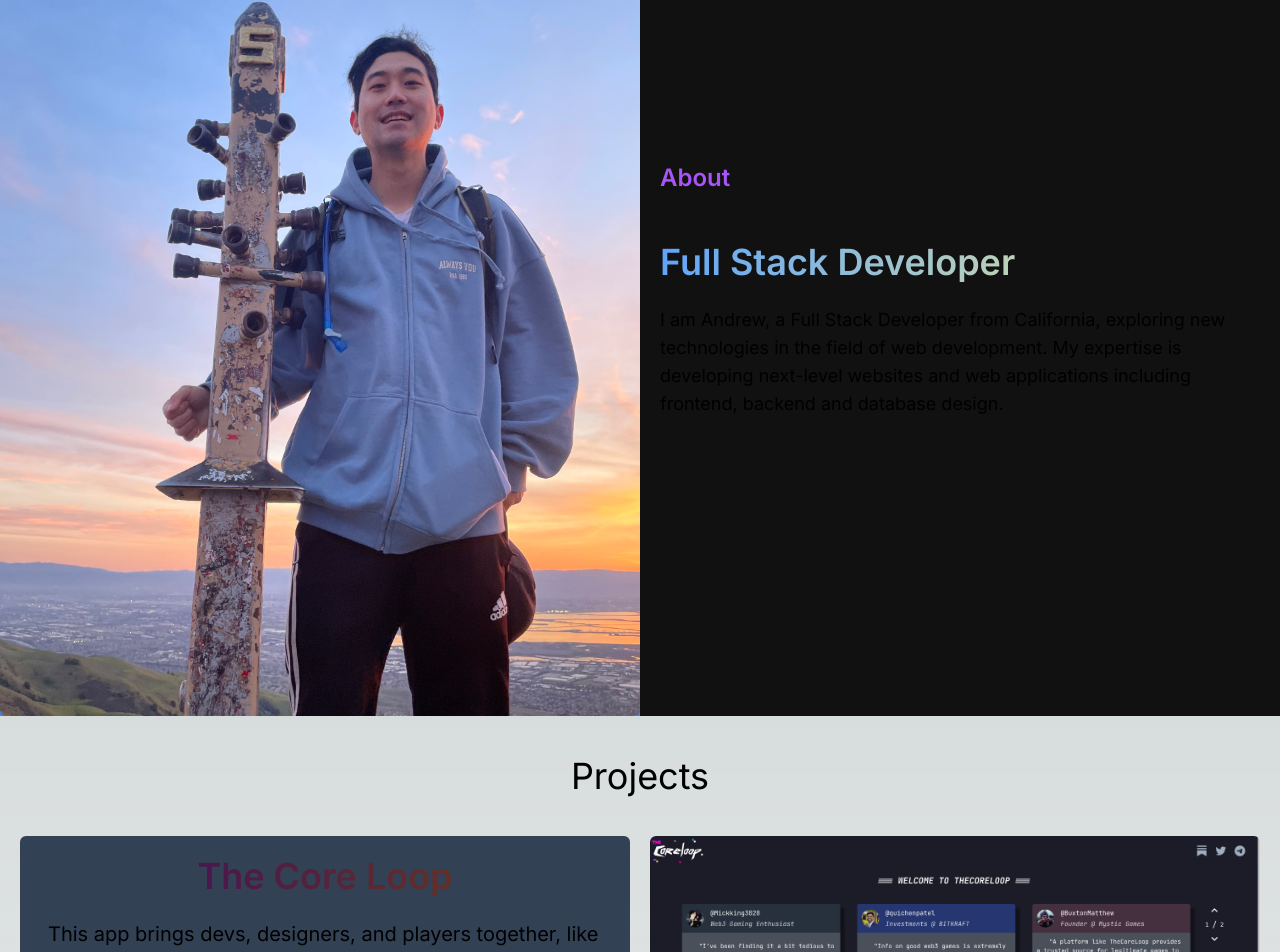
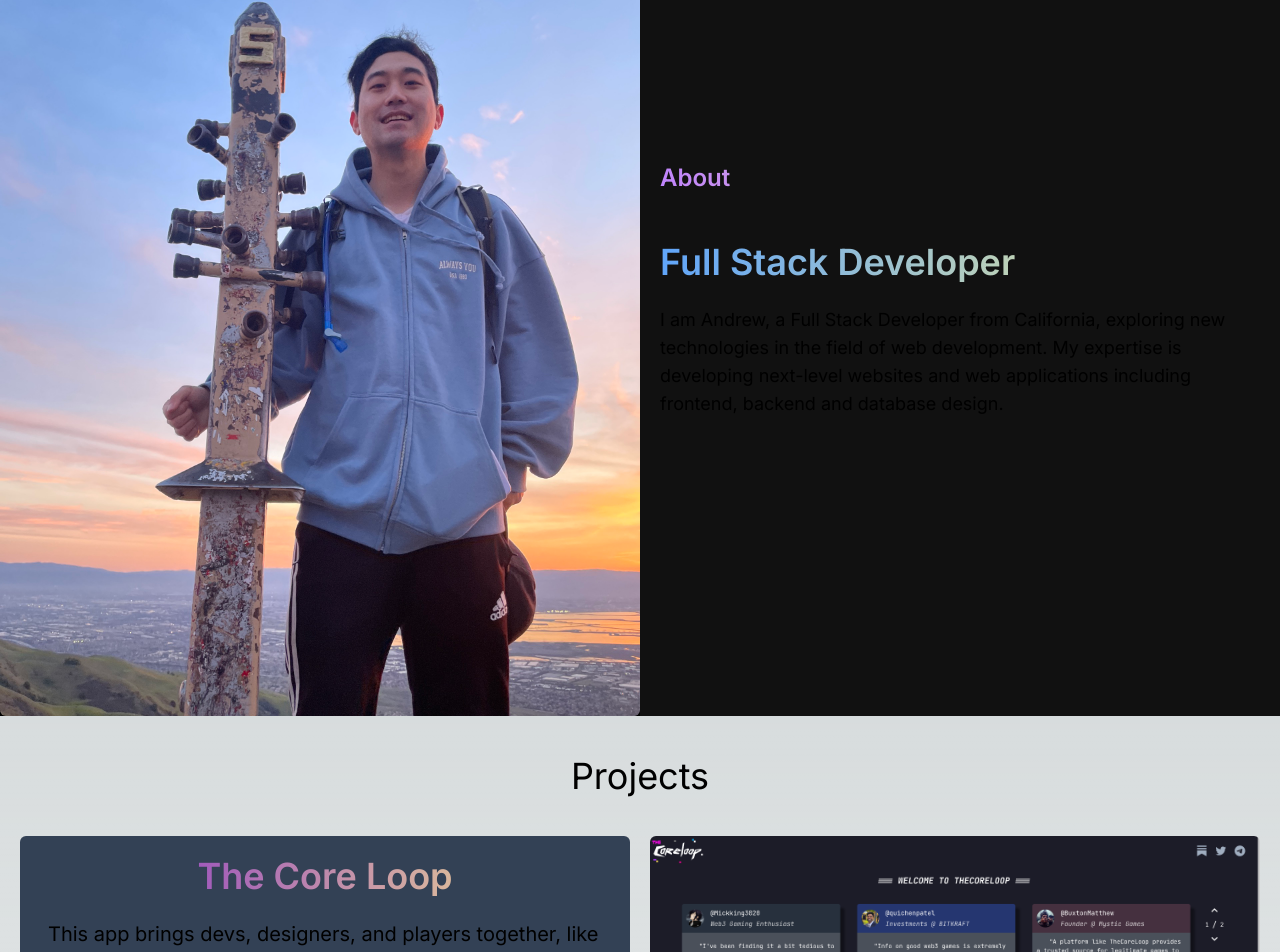
Before and after one commit to DongChoi/DongChoi.github.io, a Next.js app: page / in a window 1280 px wide. Shown: the part 937-1889 px from the top of the page. Built offline with nearby package versions, Linux system fonts and the light colour scheme.

Commit message:
finalized styling projects, landing message and nav bar

```diff
--- a/src/app/page.tsx
+++ b/src/app/page.tsx
@@ -6,7 +6,7 @@ import Link from "next/link";
 export default function Home() {
   //project stuff
   return (
-    <div className="relative h-screen bg-yellow-700">
+    <div className="relative h-screen bg-black">
       <div className="relative items-center ">
         <About />
         <Projects />
--- a/src/components/About.tsx
+++ b/src/components/About.tsx
@@ -4,7 +4,7 @@ import React from "react";
 const About = () => {
   return (
     <div className="flex flex-col md:flex-row relative w-screen">
-      <div className="md:w-1/2 flex justify-center relative bg-blue-500">
+      <div className="md:w-1/2 flex justify-center relative bg-black">
         <Image
           className="md:mx-5 rounded-md"
           src="/profile/profile_pic.jpg"
@@ -15,7 +15,9 @@ const About = () => {
         />
       </div>
       <div className="h-screen md:w-1/2 p-5 flex flex-col justify-center md:h-auto bg-[#111111]">
-        <span className="text-2xl font-semibold text-purple-500">About</span>
+        <span className="text-2xl font-semibold bg-clip-text bg-gradient-to-r text-transparent  from-purple-400 to-yellow-200">
+          About
+        </span>
         {/*animate this so that there are many different titles.
         Campaign Manager -> Behavior Technician -> Parent Consultant -> Insurance Adjuster ->  Software Engineer */}
         <br />
--- a/src/components/Projects.tsx
+++ b/src/components/Projects.tsx
@@ -106,7 +106,7 @@ function Projects() {
           }`}
         >
           {" "}
-          <span className="mt-5 text-center bg-clip-text text-transparent  bg-gradient-to-r from-purple-950 to-yellow-900 font-semibold text-4xl">
+          <span className="mt-5 text-center bg-clip-text text-transparent  bg-gradient-to-r from-purple-700 to-yellow-200 font-semibold text-4xl">
             {projects[projectName].title}
           </span>
           <br />
@@ -130,7 +130,7 @@ function Projects() {
       return (
         <div
           key={idx}
-          className={`py-5 h-screen lg:h-auto lg:py-10 w-full flex md:flex flex-wrap ${
+          className={`py-5  lg:h-auto lg:py-10 w-full flex md:flex flex-wrap ${
             idx % 2 === 0 ? "md:flex-row-reverse" : ""
           }`}
         >
```
